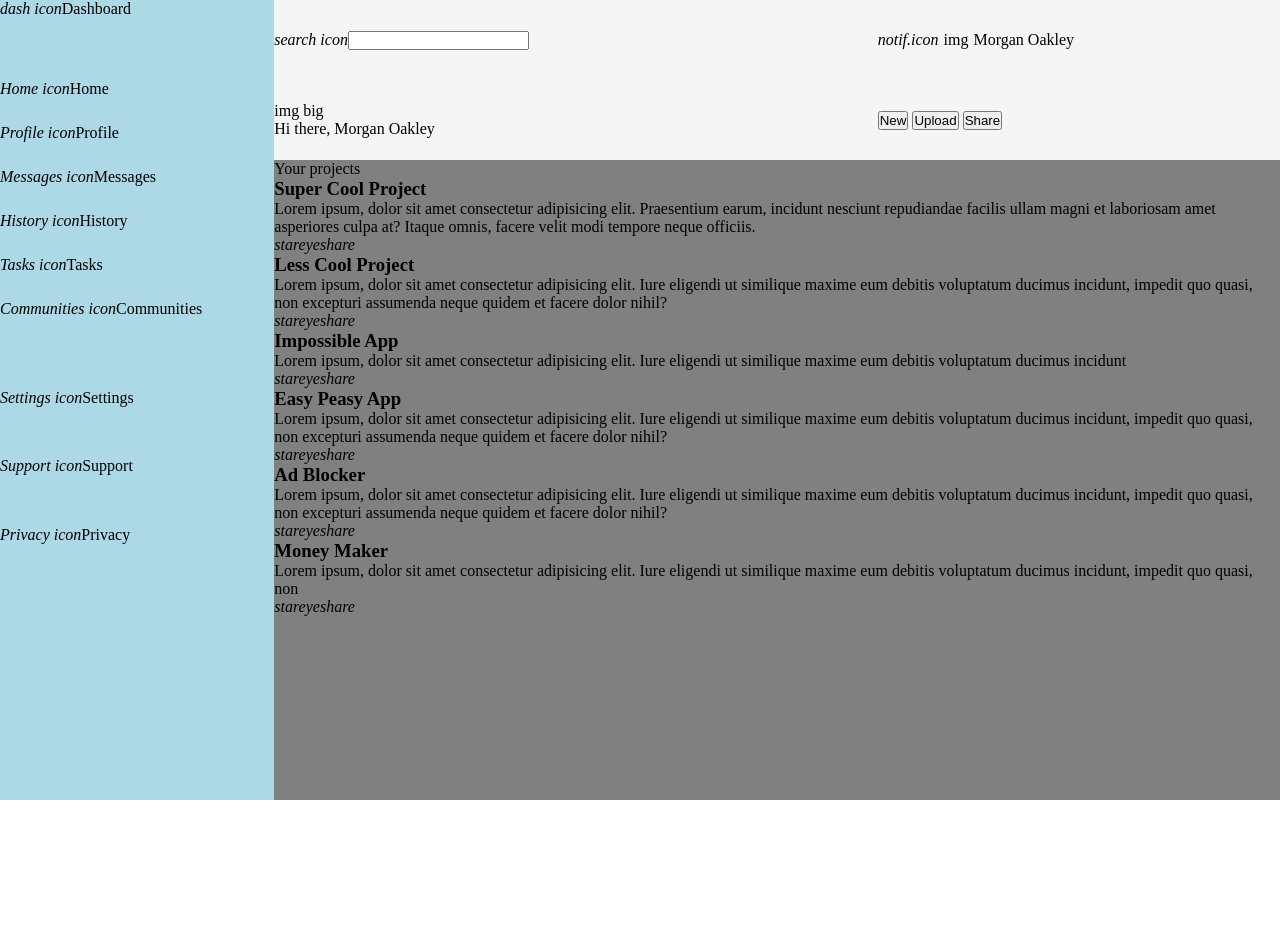
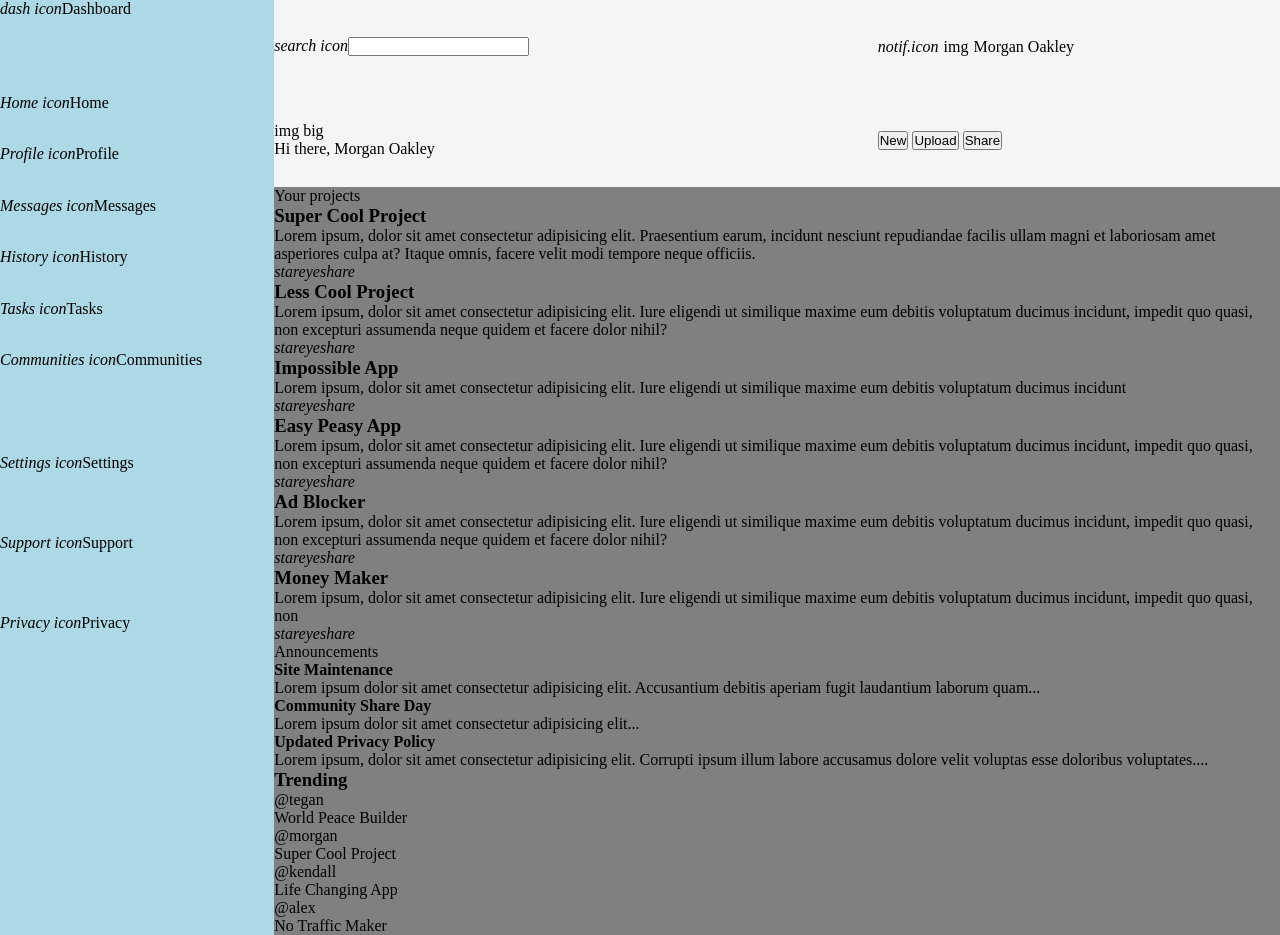
Before and after one commit to Rokenrol/admin-dashboard, a plain HTML site: page index.html in a window 1280 px wide. Before the commit the page ends 800 px from the top, so only its background shows below. Drawn offline with Linux system fonts and the light colour scheme.

Commit message:
Add main (trending and announcements) structure

```diff
--- a/index.html
+++ b/index.html
@@ -67,6 +67,45 @@
                </div>
             </section>
 
+            <div class="container">
+                <section class="announcements">
+                      <p>Announcements</p>
+                <div class="announce-news">
+                  <div><h4>Site Maintenance</h4>
+                    <p>Lorem ipsum dolor sit amet consectetur adipisicing elit. Accusantium debitis aperiam fugit laudantium laborum quam...</p>
+                  </div>
+                  <div><h4>Community Share Day</h4>
+                    <p>Lorem ipsum dolor sit amet consectetur adipisicing elit...</p>
+                  </div>
+                  <div><h4>Updated Privacy Policy</h4>
+                    <p>Lorem ipsum, dolor sit amet consectetur adipisicing elit. Corrupti ipsum illum labore accusamus dolore velit voluptas esse doloribus voluptates....</p>
+                  </div>
+                </div>
+               </section>
+
+                <section class="trending">
+                  <h3>Trending</h3>
+                  <div class="other-profiles">
+                    <div>
+                      <p>&#64;tegan</p>
+                      <p>World Peace Builder</p>
+                    </div>
+                    <div>
+                      <p>&#64;morgan</p>
+                      <p>Super Cool Project</p>
+                    </div>
+                    <div>
+                      <p>&#64;kendall</p>
+                      <p>Life Changing App</p>
+                    </div>
+                    <div>
+                      <p>&#64;alex</p>
+                      <p>No Traffic Maker</p>
+                    </div>
+                  </div>
+                </section>
+               </div>
+
     </main>
     <sidebar class="sidebar">
         <header class="sidebar-header"><i>dash icon</i>Dashboard</header>
```
